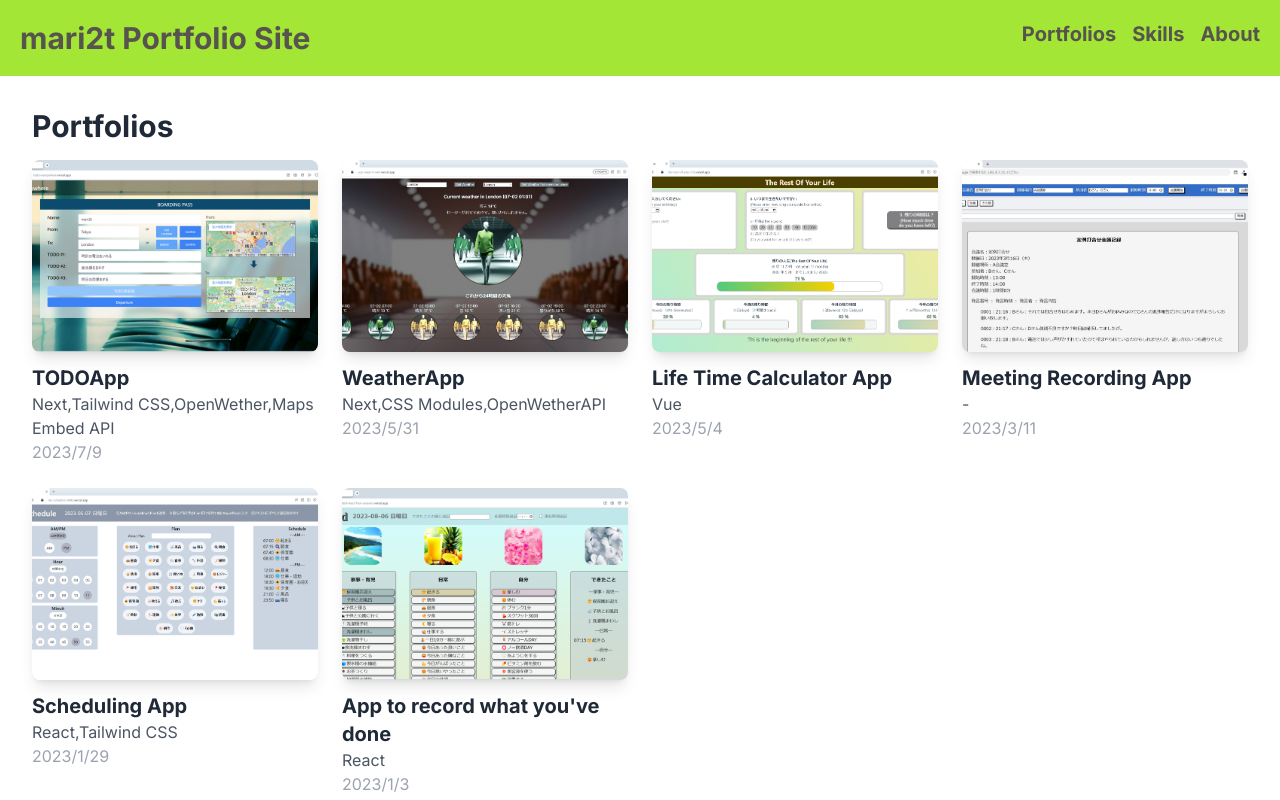
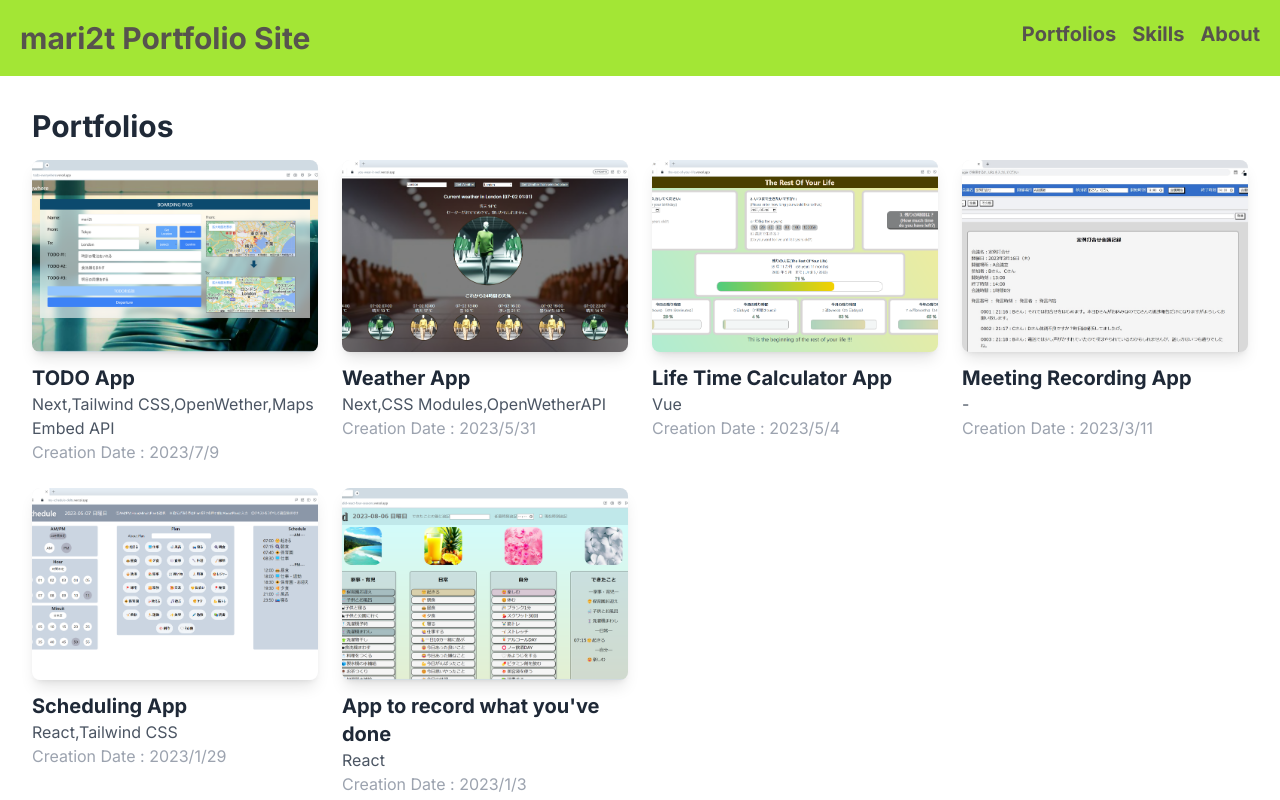
Before and after one commit to mari2t/mari2t_portfolio, a Next.js app: page / in a window 1280 px wide. Shown: the top 800 px of the page. Built offline with nearby package versions, Linux system fonts and the light colour scheme.

Commit message:
fix Creation Date,title

```diff
--- a/src/app/components/Collections.tsx
+++ b/src/app/components/Collections.tsx
@@ -5,7 +5,7 @@ const Collections = () => {
   const products = [
     {
       title: "TODO everywhere",
-      overview: "TODOApp",
+      overview: "TODO App",
       useTech: "Next,Tailwind CSS,OpenWether,Maps Embed API",
       creationday: "2023/7/9",
       imgUrl: "/img/imgtodoeverywehere.png",
@@ -13,7 +13,7 @@ const Collections = () => {
     },
     {
       title: "YouWearItWell",
-      overview: "WeatherApp",
+      overview: "Weather App",
       useTech: "Next,CSS Modules,OpenWetherAPI",
       creationday: "2023/5/31",
       imgUrl: "/img/imgyouwear.png",
@@ -115,7 +115,7 @@ const Product = ({
             {overview}
           </p>
           <p className="text-gray-600">{useTech}</p>
-          <p className="text-gray-400">{creationday}</p>
+          <p className="text-gray-400">Creation Date : {creationday}</p>
         </a>
       </div>
     </div>
```
